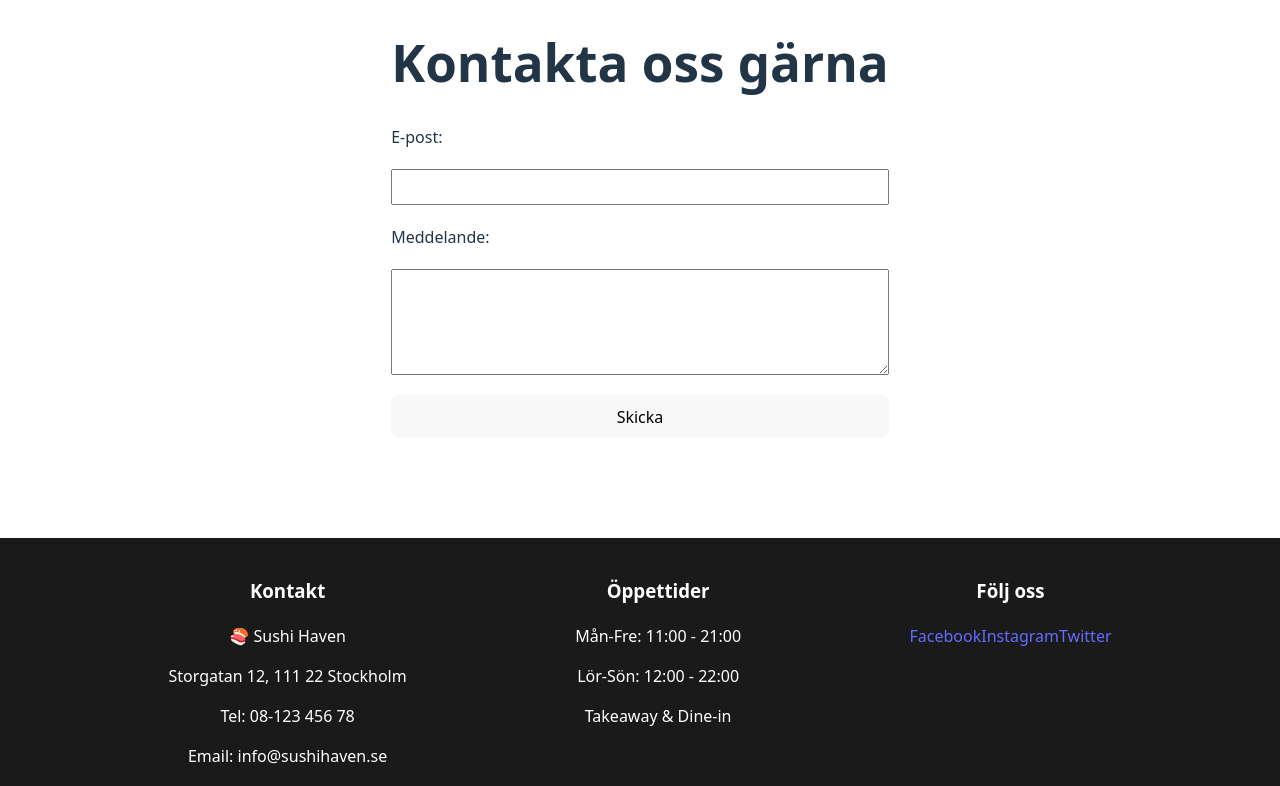
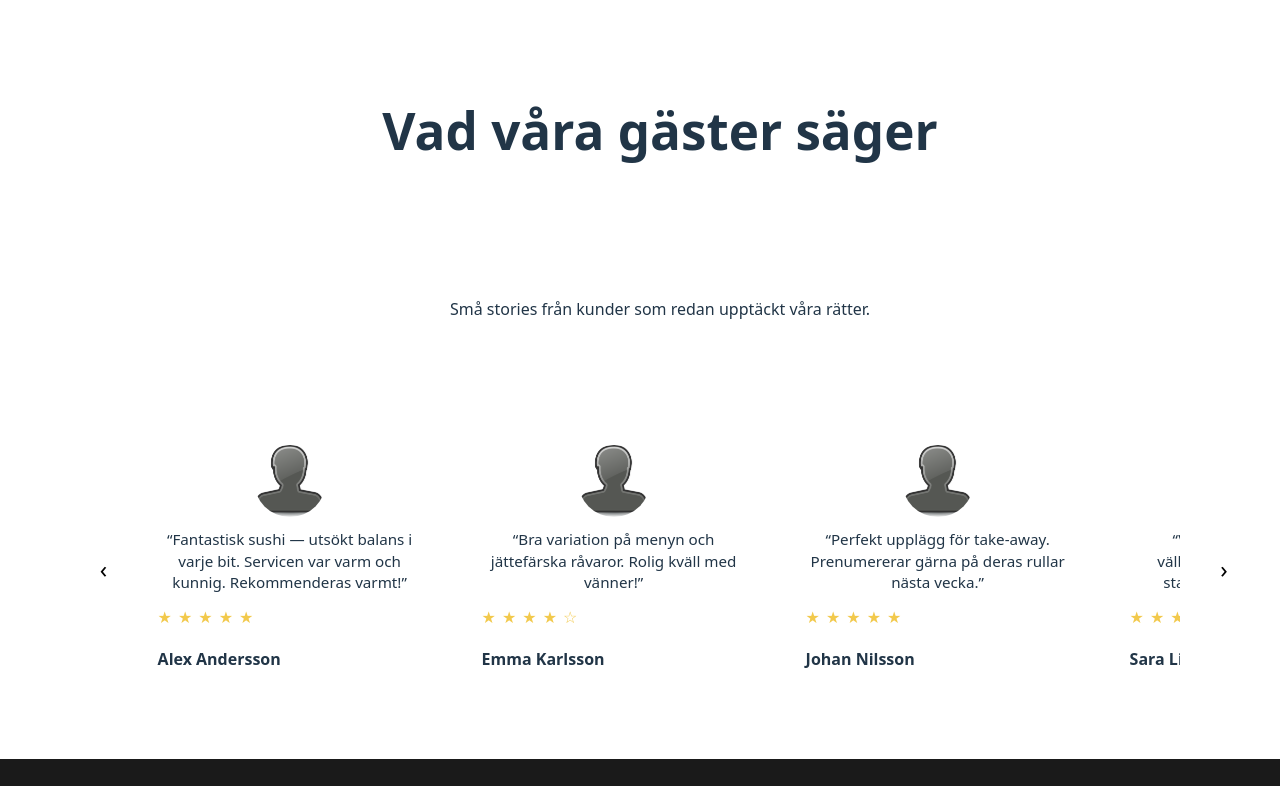
Before and after one commit to EMELIEAXI/Restaurang.React, a React (Vite) app in the folder RestaurangReact/: page / in a window 1280 px wide. Shown: the top 786 px of the page. Built offline with nearby package versions, Linux system fonts and the light colour scheme.

Commit message:
Lagt till "Testimonials"

```diff
--- a/RestaurangReact/index.html
+++ b/RestaurangReact/index.html
@@ -4,7 +4,8 @@
     <meta charset="UTF-8" />
     <link rel="icon" type="image/svg+xml" href="/vite.svg" />
     <meta name="viewport" content="width=device-width, initial-scale=1.0" />
-    <title>restaurangreact</title>
+    <link rel="stylesheet" href="/RestaurangReact/src/styling/Testimonials.css">
+    <title>RestaurangReact</title>
   </head>
   <body>
     <div id="root"></div>
--- a/RestaurangReact/src/App.jsx
+++ b/RestaurangReact/src/App.jsx
@@ -3,6 +3,7 @@ import About from './components/About.jsx'
 import Footer from './components/Footer.jsx'
 import Work from './components/Work.jsx'
 import Contact from './components/contact.jsx'
+import Testimonials from './components/Testimonials.jsx'
 
 function App() {
 
@@ -11,7 +12,8 @@ function App() {
 
     {/* <About></About> */}
     {/* <Work></Work>   */}
-    <Contact></Contact>
+    {/* <Contact></Contact> */}
+    <Testimonials></Testimonials>
     <Footer></Footer>
     </>
   )
--- a/RestaurangReact/src/components/About.jsx
+++ b/RestaurangReact/src/components/About.jsx
@@ -1,6 +1,7 @@
 import Button from "./Button";
 import PageCaption from "./PageCaption";
 import PageTitle from "./PageTitle";
+import Work from "./Work";
 
 export default function About() {
   return (
--- /dev/null
+++ b/RestaurangReact/src/components/Testimonials.jsx
@@ -0,0 +1,49 @@
+import React, { useRef } from "react";
+import testimonialsData from "./TestimonialsData";
+import PageTitle from "./PageTitle";
+import PageCaption from "./PageCaption";
+import "../styling/Testimonials.css";
+
+export default function Testimonials() {
+  const ref = useRef(null);
+
+  const scrollByCard = (direction = "right") => {
+    const container = ref.current;
+    if (!container) return;
+    const card = container.querySelector(".testimonial-card");
+    if (!card) return;
+    const cardWidth = card.offsetWidth + parseInt(getComputedStyle(card).marginRight || 20);
+    const scrollAmount = direction === "right" ? cardWidth : -cardWidth;
+    container.scrollBy({ left: scrollAmount, behavior: "smooth" });
+  };
+
+  return (
+      <section className="testimonials-section">
+        <PageTitle title="Vad våra gäster säger"/>
+        <PageCaption caption="Små stories från kunder som redan upptäckt våra rätter." />
+
+      <div className="testimonials-wrapper">
+        <button className="scroll-btn left" onClick={() => scrollByCard("left")}>‹</button>
+
+        <div className="testimonials-container" ref={ref}>
+          {testimonialsData.map((t) => (
+            <article className="testimonial-card" key={t.id}>
+              <div className="testimonial-image">
+                <img src={t.img} alt={`${t.name} porträtt`} />
+              </div>
+              <blockquote className="testimonial-quote">“{t.quote}”</blockquote>
+              <div className="testimonial-stars">
+                {Array.from({ length: 5 }).map((_, i) => (
+                  <span key={i} className="star">{i < t.rating ? "★" : "☆"}</span>
+                ))}
+              </div>
+              <div className="testimonial-name">{t.name}</div>
+            </article>
+          ))}
+        </div>
+
+        <button className="scroll-btn right" onClick={() => scrollByCard("right")}>›</button>
+      </div>
+    </section>
+  );
+}
--- /dev/null
+++ b/RestaurangReact/src/components/TestimonialsData.jsx
@@ -0,0 +1,36 @@
+const testimonialsData = [
+  {
+    id: 1,
+    name: "Alex Andersson",
+    quote:
+      "Fantastisk sushi — utsökt balans i varje bit. Servicen var varm och kunnig. Rekommenderas varmt!",
+    rating: 5,
+    img: "src/assets/avatar-1293744_1280.webp",
+  },
+  {
+    id: 2,
+    name: "Emma Karlsson",
+    quote:
+      "Bra variation på menyn och jättefärska råvaror. Rolig kväll med vänner!",
+    rating: 4,
+    img: "src/assets/avatar-1293744_1280.webp",
+  },
+  {
+    id: 3,
+    name: "Johan Nilsson",
+    quote:
+      "Perfekt upplägg för take-away. Prenumererar gärna på deras rullar nästa vecka.",
+    rating: 5,
+    img: "src/assets/avatar-1293744_1280.webp",
+  },
+  {
+    id: 4,
+    name: "Sara Lind",
+    quote:
+      "Vacker presentation och välbalanserade smaker. En av stadens bästa sushiställen.",
+    rating: 5,
+    img: "src/assets/avatar-1293744_1280.webp",
+  },
+];
+
+export default testimonialsData;
--- a/RestaurangReact/src/index.css
+++ b/RestaurangReact/src/index.css
@@ -97,13 +97,16 @@ section.about img {
 .icon-cards-container img {
   max-width: 200px;
 }
-section.work {
+section.work, .testimonials-section {
   display: flex;
   flex-direction: column;
   align-items: center;
   text-align: center;
   width: 100%;
+  gap: 80px;
 }
+
+
 form {
   display: flex;
   flex-direction: column;
--- /dev/null
+++ b/RestaurangReact/src/styling/Testimonials.css
@@ -0,0 +1,127 @@
+/* Testimonials */
+.testimonials-section {
+  padding: 60px 20px;
+  background: none; /* eller en svag färg om du vill */
+  color: inherit;
+}
+
+.testimonials-header {
+  text-align: center;
+  max-width: 900px;
+  margin: 0 auto 30px;
+}
+.testimonials-header h2 {
+  font-size: 2.4rem;
+  margin: 0 0 8px;
+}
+.testimonials-header .muted {
+  color: rgba(255,255,255,0.7); /* eller #213547 i ljust läge */
+  font-size: 0.95rem;
+}
+
+/* wrapper med pilar + container */
+.testimonials-wrapper {
+  position: relative;
+  max-width: 1200px;
+  margin: 0 auto;
+  display: flex;
+  align-items: center;
+}
+
+/* pilar */
+.scroll-btn {
+  background: transparent;
+  border: 1px solid rgba(255,255,255,0.06);
+  /* color: inherit; */
+  width: 44px;
+  height: 44px;
+  border-radius: 20%;
+  cursor: pointer;
+  font-size: 24px;
+  display: grid;
+  place-items: center;
+  transition: transform .15s;
+  margin: 0 10px;
+}
+.scroll-btn:hover { transform: scale(1.05); }
+.scroll-btn.left { order: 0; }
+.scroll-btn.right { order: 2; }
+
+/* själva scrollbara containern */
+.testimonials-container {
+  order: 1;
+  display: flex;
+  gap: 24px;
+  overflow-x: auto;
+  scroll-snap-type: x mandatory;
+  -webkit-overflow-scrolling: touch;
+  padding: 10px 8px;
+  scrollbar-width: thin;
+  scrollbar-color: rgba(255,255,255,0.2) transparent;
+}
+
+/* ett kort (kortlayout) */
+.testimonial-card {
+  flex: 0 0 300px; /* bredd på varje kort */
+  background: rgba(255,255,255,0.03);
+  border-radius: 10px;
+  padding: 18px;
+  box-sizing: border-box;
+  scroll-snap-align: start;
+  display: flex;
+  flex-direction: column;
+  gap: 12px;
+  align-items: flex-start;
+}
+
+/* bild */
+.testimonial-image {
+  width: 72px;
+  height: 72px;
+  border-radius: 50%;
+  overflow: hidden;
+  flex-shrink: 0;
+  align-self: center;
+}
+.testimonial-image img {
+  width: 100%;
+  height: 100%;
+  object-fit: cover;
+}
+
+/* citat */
+.testimonial-quote {
+  font-style: normal;
+  margin: 0;
+  font-size: 0.95rem;
+  line-height: 1.4;
+  min-height: 56px;
+}
+
+/* stjärnor */
+.testimonial-stars {
+  display: flex;
+  gap: 6px;
+  color: #f2c94c; /* star color */
+}
+
+/* namn */
+.testimonial-name {
+  margin-top: 6px;
+  font-weight: 600;
+  align-self: stretch;
+  text-align: left;
+}
+
+/* Anpassning för små skärmar */
+@media (max-width: 768px) {
+  .testimonial-card {
+    flex: 0 0 85%;
+  }
+  .scroll-btn {
+    display: none; /* döljer pilar på små skärmar (touch-swipe) */
+  }
+  .testimonials-wrapper {
+    padding: 0 10px;
+  }
+}
```
Also changed, not shown: RestaurangReact/src/assets/avatar-1293744_1280.webp (added).
